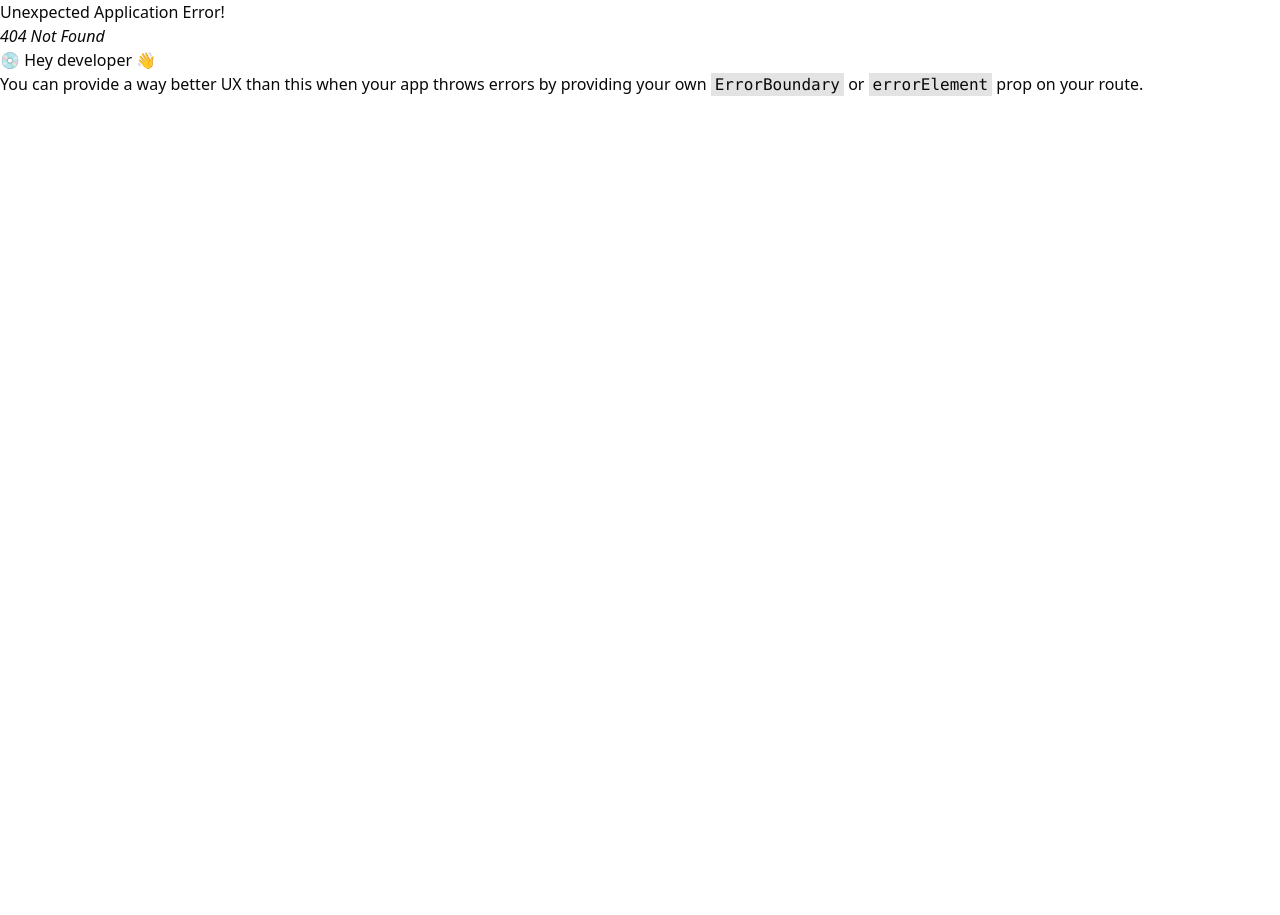
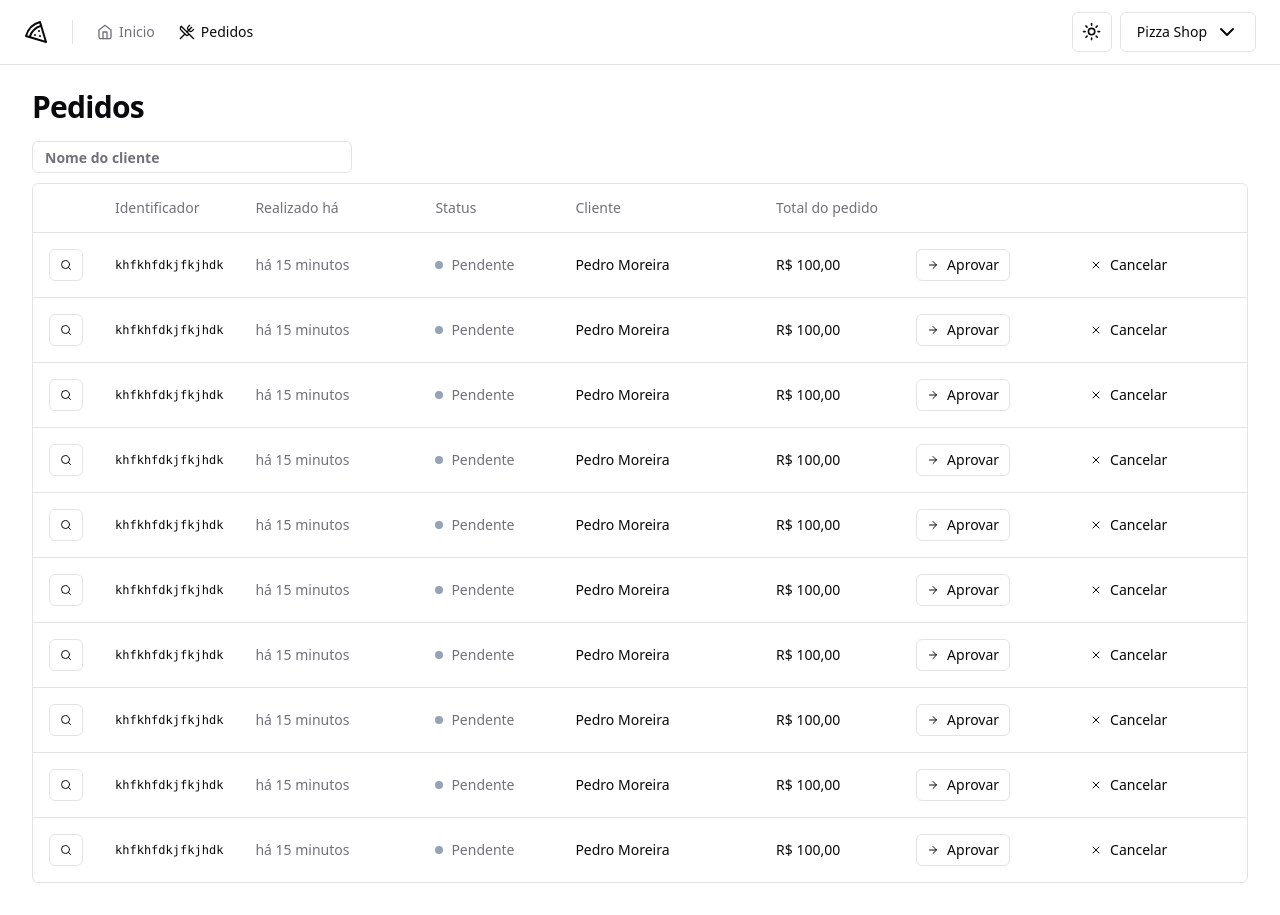
Before and after one commit to pedrocmoreira/pizza_shop_web, a React (Vite) app: page /orders in a window 1280 px wide. Before the commit this address had no page. Before the commit the page ends 800 px from the top, so only its background shows below. Built offline with nearby package versions, Linux system fonts and the light colour scheme.

Commit message:
listagem de pedidos

```diff
--- a/src/components/ui/button.tsx
+++ b/src/components/ui/button.tsx
@@ -22,6 +22,7 @@
       size: {
         default: 'h-10 px-4 py-2',
         sm: 'h-9 rounded-md px-3',
+        xs: 'h-8 px-2.5',
         lg: 'h-11 rounded-md px-8',
         icon: 'h-10 w-10',
       },
--- /dev/null
+++ b/src/components/ui/table.tsx
@@ -0,0 +1,117 @@
+import * as React from "react"
+
+import { cn } from "@/lib/utils"
+
+const Table = React.forwardRef<
+  HTMLTableElement,
+  React.HTMLAttributes<HTMLTableElement>
+>(({ className, ...props }, ref) => (
+  <div className="relative w-full overflow-auto">
+    <table
+      ref={ref}
+      className={cn("w-full caption-bottom text-sm", className)}
+      {...props}
+    />
+  </div>
+))
+Table.displayName = "Table"
+
+const TableHeader = React.forwardRef<
+  HTMLTableSectionElement,
+  React.HTMLAttributes<HTMLTableSectionElement>
+>(({ className, ...props }, ref) => (
+  <thead ref={ref} className={cn("[&_tr]:border-b", className)} {...props} />
+))
+TableHeader.displayName = "TableHeader"
+
+const TableBody = React.forwardRef<
+  HTMLTableSectionElement,
+  React.HTMLAttributes<HTMLTableSectionElement>
+>(({ className, ...props }, ref) => (
+  <tbody
+    ref={ref}
+    className={cn("[&_tr:last-child]:border-0", className)}
+    {...props}
+  />
+))
+TableBody.displayName = "TableBody"
+
+const TableFooter = React.forwardRef<
+  HTMLTableSectionElement,
+  React.HTMLAttributes<HTMLTableSectionElement>
+>(({ className, ...props }, ref) => (
+  <tfoot
+    ref={ref}
+    className={cn(
+      "border-t bg-muted/50 font-medium [&>tr]:last:border-b-0",
+      className
+    )}
+    {...props}
+  />
+))
+TableFooter.displayName = "TableFooter"
+
+const TableRow = React.forwardRef<
+  HTMLTableRowElement,
+  React.HTMLAttributes<HTMLTableRowElement>
+>(({ className, ...props }, ref) => (
+  <tr
+    ref={ref}
+    className={cn(
+      "border-b transition-colors hover:bg-muted/50 data-[state=selected]:bg-muted",
+      className
+    )}
+    {...props}
+  />
+))
+TableRow.displayName = "TableRow"
+
+const TableHead = React.forwardRef<
+  HTMLTableCellElement,
+  React.ThHTMLAttributes<HTMLTableCellElement>
+>(({ className, ...props }, ref) => (
+  <th
+    ref={ref}
+    className={cn(
+      "h-12 px-4 text-left align-middle font-medium text-muted-foreground [&:has([role=checkbox])]:pr-0",
+      className
+    )}
+    {...props}
+  />
+))
+TableHead.displayName = "TableHead"
+
+const TableCell = React.forwardRef<
+  HTMLTableCellElement,
+  React.TdHTMLAttributes<HTMLTableCellElement>
+>(({ className, ...props }, ref) => (
+  <td
+    ref={ref}
+    className={cn("p-4 align-middle [&:has([role=checkbox])]:pr-0", className)}
+    {...props}
+  />
+))
+TableCell.displayName = "TableCell"
+
+const TableCaption = React.forwardRef<
+  HTMLTableCaptionElement,
+  React.HTMLAttributes<HTMLTableCaptionElement>
+>(({ className, ...props }, ref) => (
+  <caption
+    ref={ref}
+    className={cn("mt-4 text-sm text-muted-foreground", className)}
+    {...props}
+  />
+))
+TableCaption.displayName = "TableCaption"
+
+export {
+  Table,
+  TableHeader,
+  TableBody,
+  TableFooter,
+  TableHead,
+  TableRow,
+  TableCell,
+  TableCaption,
+}
--- /dev/null
+++ b/src/pages/app/orders/orders.tsx
@@ -0,0 +1,92 @@
+import { ArrowRight, Search, X } from 'lucide-react'
+import { Helmet } from 'react-helmet-async'
+
+import { Button } from '@/components/ui/button'
+import { Input } from '@/components/ui/input'
+import {
+  Table,
+  TableBody,
+  TableCell,
+  TableHead,
+  TableHeader,
+  TableRow,
+} from '@/components/ui/table'
+
+export function Orders() {
+  return (
+    <>
+      <Helmet title="Pedidos" />
+      <div className="flex flex-col gap-4">
+        <h1 className="text-3xl font-bold tracking-tight">Pedidos</h1>
+      </div>
+      <div className="space-y-2.5">
+        <form className="flex items-center gap-2">
+          <span className="text-sm font-semibold">
+            <Input placeholder="Nome do cliente" className="h-8 w-[320px]" />
+          </span>
+        </form>
+
+        <div className="rounded-md border">
+          <Table>
+            <TableHeader>
+              <TableRow>
+                <TableHead className="w-[64px]"></TableHead>
+                <TableHead className="w-[140px]">Identificador</TableHead>
+                <TableHead className="w-[180px]">Realizado há</TableHead>
+                <TableHead className="w-[140px]">Status</TableHead>
+                <TableHead>Cliente</TableHead>
+                <TableHead className="w-[140px]">Total do pedido</TableHead>
+                <TableHead className="w-[164px]"></TableHead>
+                <TableHead className="w-[132px]"></TableHead>
+              </TableRow>
+            </TableHeader>
+
+            <TableBody>
+              {Array.from({ length: 10 }).map((_, i) => {
+                return (
+                  <TableRow key={i}>
+                    <TableCell>
+                      <Button variant="outline" size="xs">
+                        <Search className="h-3 w-3" />
+                        <span className="sr-only">Detalhes do pedido</span>
+                      </Button>
+                    </TableCell>
+                    <TableCell className="font-mono text-xs font-medium">
+                      khfkhfdkjfkjhdk
+                    </TableCell>
+                    <TableCell className="text-muted-foreground">
+                      há 15 minutos
+                    </TableCell>
+                    <TableCell>
+                      <div className="flex items-center gap-2">
+                        <span className="h-2 w-2 rounded-full bg-slate-400"></span>
+                        <span className="font-medium text-muted-foreground">
+                          Pendente
+                        </span>
+                      </div>
+                    </TableCell>
+                    <TableCell className="font-medium">Pedro Moreira</TableCell>
+                    <TableCell className="font-medium"> R$ 100,00</TableCell>
+                    <TableCell>
+                      <Button variant="outline" size="xs">
+                        <ArrowRight className="mr-2 h-3 w-3" />
+                        Aprovar
+                      </Button>
+                    </TableCell>
+                    <TableCell>
+                      <Button variant="ghost" size="xs">
+                        <X className="mr-2 h-3 w-3" />
+                        Cancelar
+                      </Button>
+                    </TableCell>
+                    <TableCell></TableCell>
+                  </TableRow>
+                )
+              })}
+            </TableBody>
+          </Table>
+        </div>
+      </div>
+    </>
+  )
+}
--- a/src/routes.tsx
+++ b/src/routes.tsx
@@ -3,6 +3,7 @@
 import { AppLayout } from './pages/_layouts/app'
 import { AuthLayout } from './pages/_layouts/auth'
 import { Dashboard } from './pages/app/dashboard'
+import { Orders } from './pages/app/orders/orders'
 import { SignIn } from './pages/auth/sign-in'
 import { SignUp } from './pages/auth/sign-up'
 
@@ -10,7 +11,10 @@
   {
     path: '/',
     element: <AppLayout />,
-    children: [{ path: '/', element: <Dashboard /> }],
+    children: [
+      { path: '/', element: <Dashboard /> },
+      { path: '/orders', element: <Orders /> },
+    ],
   },
   {
     path: '/',
```
